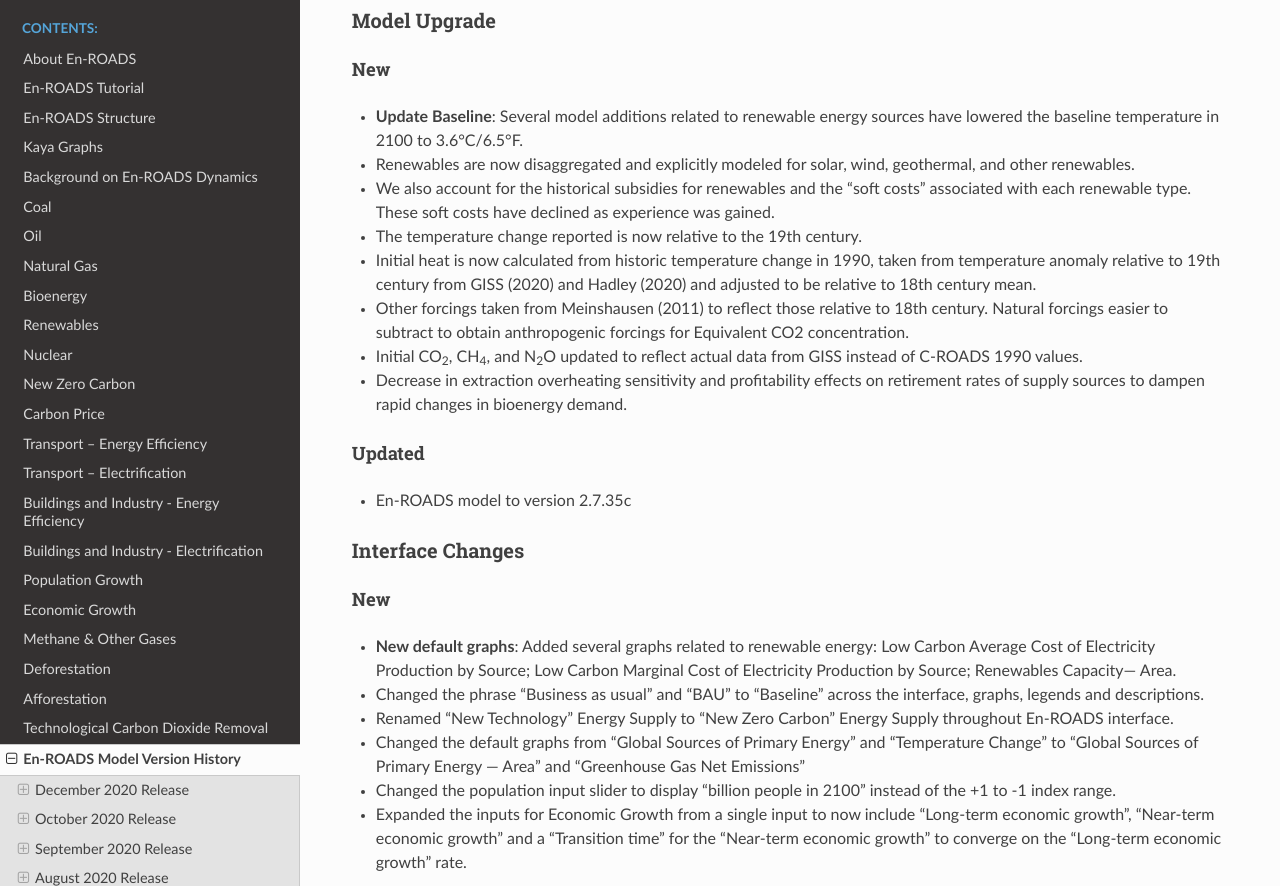
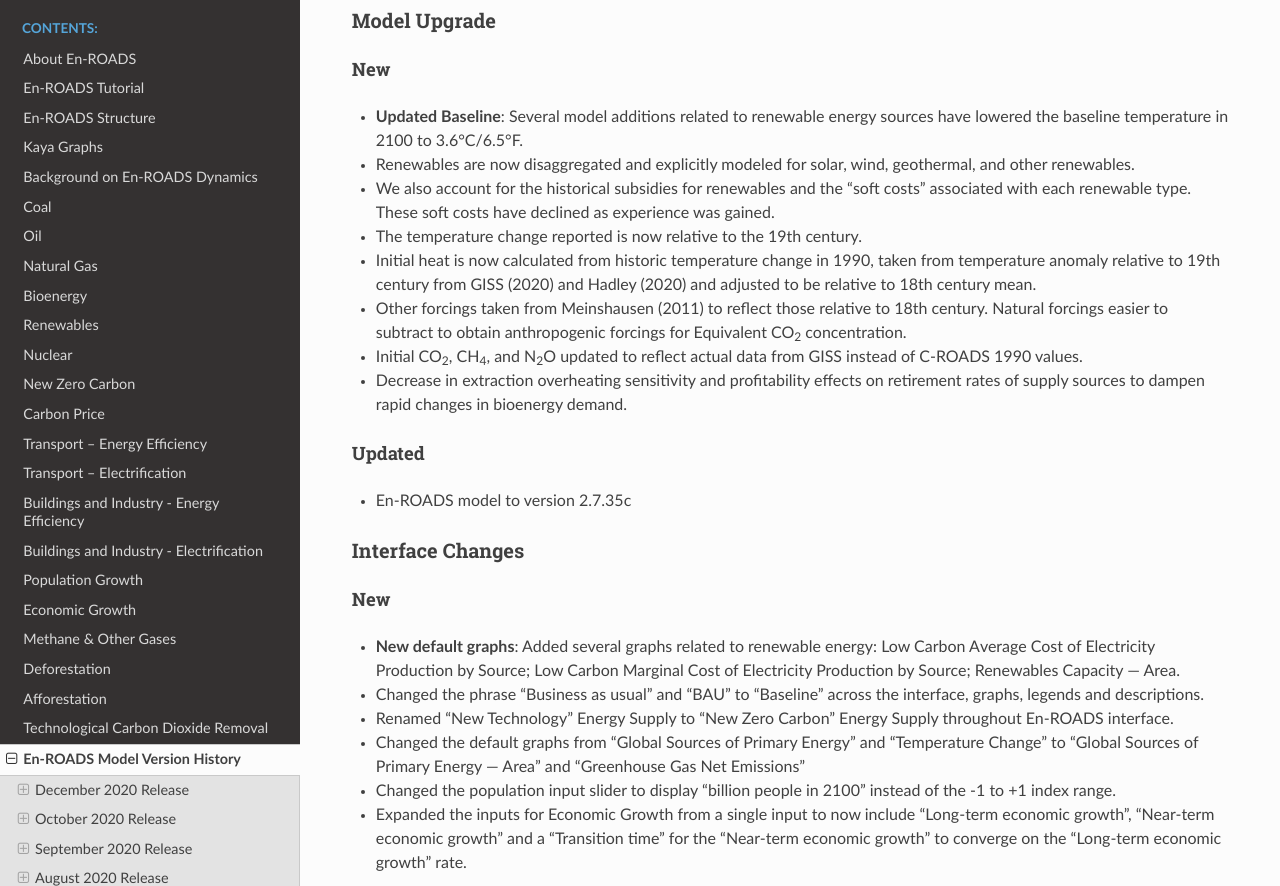
Before and after one commit to climateinteractive/enroads-guide, a Sphinx documentation site: the page built from docs/guide/changelog.rst, in a window 1280 px wide and 1400 px high. Shown: the part 209-1095 px from the top of the window. Built offline with Sphinx 7.4.7 and the Read the Docs theme 2.0.0, drawn with Linux system fonts in a browser that asks for light colours.

Commit message:
Small tweaks

```diff
--- a/docs/guide/changelog.rst
+++ b/docs/guide/changelog.rst
@@ -15,12 +15,12 @@
 
 New
 ^^^^^
-- **Update Baseline**: Several model additions related to renewable energy sources have lowered the baseline temperature in 2100 to 3.6°C/6.5°F.
+- **Updated Baseline**: Several model additions related to renewable energy sources have lowered the baseline temperature in 2100 to 3.6°C/6.5°F.
 - Renewables are now disaggregated and explicitly modeled for solar, wind, geothermal, and other renewables.
 - We also account for the historical subsidies for renewables and the “soft costs” associated with each renewable type. These soft costs have declined as experience was gained.
 - The temperature change reported is now relative to the 19th century.
 - Initial heat is now calculated from historic temperature change in 1990, taken from temperature anomaly relative to 19th century from GISS (2020) and Hadley (2020) and adjusted to be relative to 18th century mean.
-- Other forcings taken from Meinshausen (2011) to reflect those relative to 18th century.  Natural forcings easier to subtract to obtain anthropogenic forcings for Equivalent CO2 concentration.
+- Other forcings taken from Meinshausen (2011) to reflect those relative to 18th century.  Natural forcings easier to subtract to obtain anthropogenic forcings for Equivalent CO\ :sub:`2` concentration.
 - Initial CO\ :sub:`2`\, CH\ :sub:`4`\, and N\ :sub:`2`\O updated to reflect actual data from GISS instead of C-ROADS 1990 values.
 - Decrease in extraction overheating sensitivity and profitability effects on retirement rates of supply sources to dampen rapid changes in bioenergy demand.
 
@@ -33,11 +33,11 @@
 
 New
 ^^^^^
-- **New default graphs**: Added several graphs related to renewable energy: Low Carbon Average Cost of Electricity Production by Source; Low Carbon Marginal Cost of Electricity Production by Source; Renewables Capacity— Area.
+- **New default graphs**: Added several graphs related to renewable energy: Low Carbon Average Cost of Electricity Production by Source; Low Carbon Marginal Cost of Electricity Production by Source; Renewables Capacity — Area.
 - Changed the phrase "Business as usual" and "BAU" to "Baseline" across the interface, graphs, legends and descriptions.
 - Renamed "New Technology" Energy Supply to "New Zero Carbon" Energy Supply throughout En-ROADS interface.
 - Changed the default graphs from "Global Sources of Primary Energy" and "Temperature Change" to "Global Sources of Primary Energy — Area" and "Greenhouse Gas Net Emissions"
-- Changed the population input slider to display "billion people in 2100" instead of the +1 to -1 index range.
+- Changed the population input slider to display "billion people in 2100" instead of the -1 to +1 index range.
 - Expanded the inputs for Economic Growth from a single input to now include "Long-term economic growth", "Near-term economic growth" and a "Transition time" for the "Near-term economic growth" to converge on the "Long-term economic growth" rate.
 
 Fixed
```
